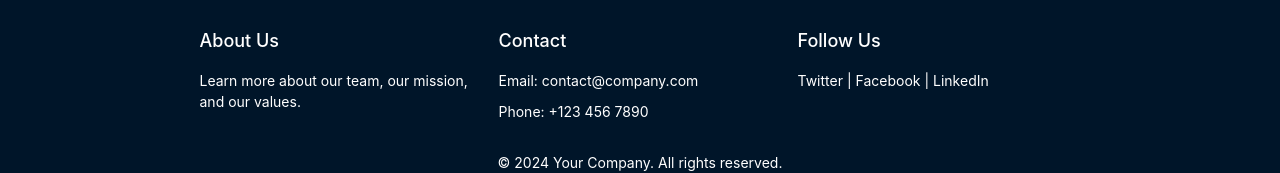
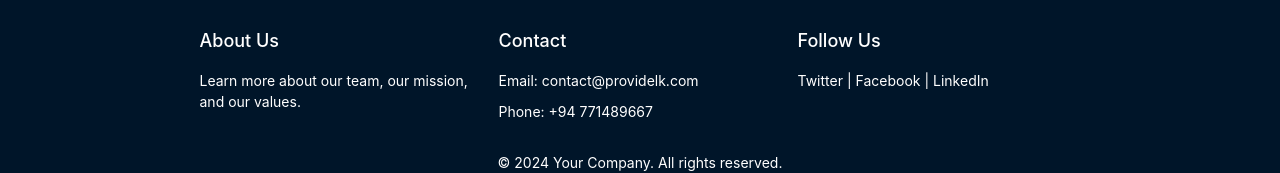
Before and after one commit to Achinode/cyber-security-app-frontend, a React (Vite) app: page / in a window 1280 px wide. Shown: the part 1157-1330 px from the top of the page. Built offline with nearby package versions, Linux system fonts and the light colour scheme; no server answers.

Commit message:
Update HomePage.tsx

```diff
--- a/src/pages/HomePage.tsx
+++ b/src/pages/HomePage.tsx
@@ -68,8 +68,8 @@ const HomePage: React.FC = () => {
                     </Col>
                     <Col span={6}>
                         <h4>Contact</h4>
-                        <p>Email: contact@company.com</p>
-                        <p>Phone: +123 456 7890</p>
+                        <p>Email: contact@providelk.com</p>
+                        <p>Phone: +94 771489667</p>
                     </Col>
                     <Col span={6}>
                         <h4>Follow Us</h4>
```
